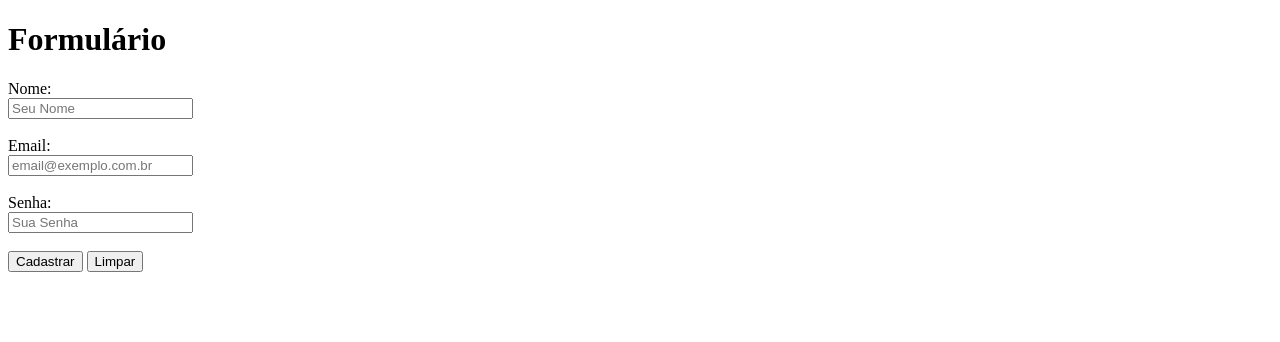
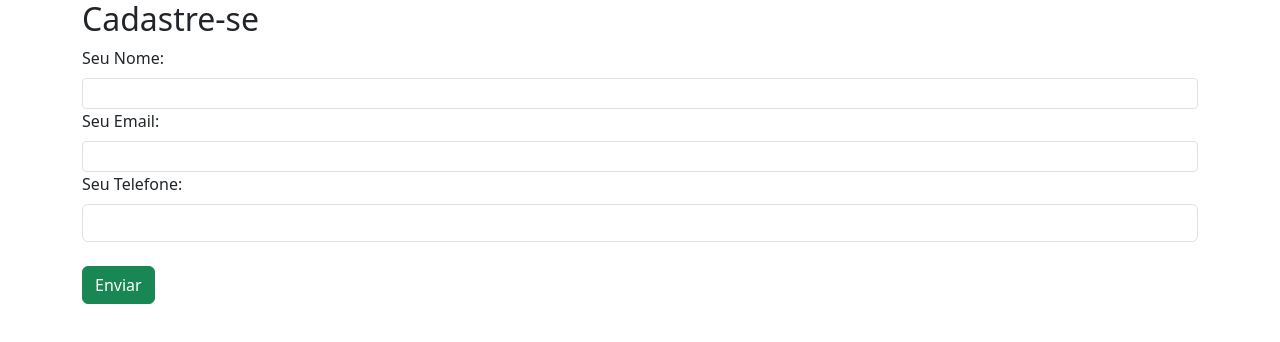
Before and after one commit to Lucc4rpr/ebac_fullstack_java, a plain HTML site: page index.html in a window 1280 px wide. Drawn offline with nearby package versions, Linux system fonts and the light colour scheme.

Commit message:
Finalizado exercício de criação de formulário utilizando Bootstrap

```diff
--- a/index.html
+++ b/index.html
@@ -3,25 +3,27 @@
 <head>
     <meta charset="UTF-8">
     <meta name="viewport" content="width=device-width, initial-scale=1.0">
-    <title>Form</title>
+    <title>Bootstrap CSS</title>
+    <link rel="stylesheet" href="https://cdn.jsdelivr.net/npm/bootstrap@5.3.2/dist/css/bootstrap.min.css">
 </head>
 <body>
-    <h1>Formulário</h1>
-    <form action="PagDestino.html" method="POST">
-        <label>Nome: <br/>
-            <input type="text" placeholder="Seu Nome" name="username" required minlength="2"/>
-        </label><br/><br/>
-
-        <label>Email: <br/>
-            <input type="email" placeholder="email@exemplo.com.br" name="email" required pattern="(^[a-zA-Z0-9_.+-]+@[a-zA-Z0-9-]+\.[a-zA-Z0-9-.]+$)" title="Endereço de Email"/>
-        </label><br><br>
-
-        <label>Senha: <br/>
-            <input type="password" placeholder="Sua Senha" name="usrpasswd" required title="Crie sua senha"/>
-        </label><br><br>
-
-        <input type="submit" value="Cadastrar"/>
-        <input type="reset" value="Limpar"/>
-    </form>
+    <div class="container">
+        <div class="row">
+            <div class="col">
+                <h2>Cadastre-se</h2>
+                <form>
+                    <label for="nome" class="form-label">Seu Nome:</label>
+                    <input type="text" class="form-control form-control-sm" id="nome"/>
+                    <label for="email" class="form-label">Seu Email:</label>
+                    <input type="email" class="form-control form-control-sm" id="email"/>
+                    <label for="telefone" class="form-label">Seu Telefone:</label>
+                    <input type="tel" id="telefone" class="form-control"></textarea>
+                    <br>
+                    <button class="btn btn-success">Enviar</button>
+                </form>
+            </div>
+        </div>
+    </div>
+    <script src="https://cdn.jsdelivr.net/npm/bootstrap@5.3.2/dist/js/bootstrap.bundle.min.js"></script>
 </body>
 </html>
```
Also changed, not shown: PagDestino.html (deleted, +0 -11 lines), style.css (deleted), 1 other file.
